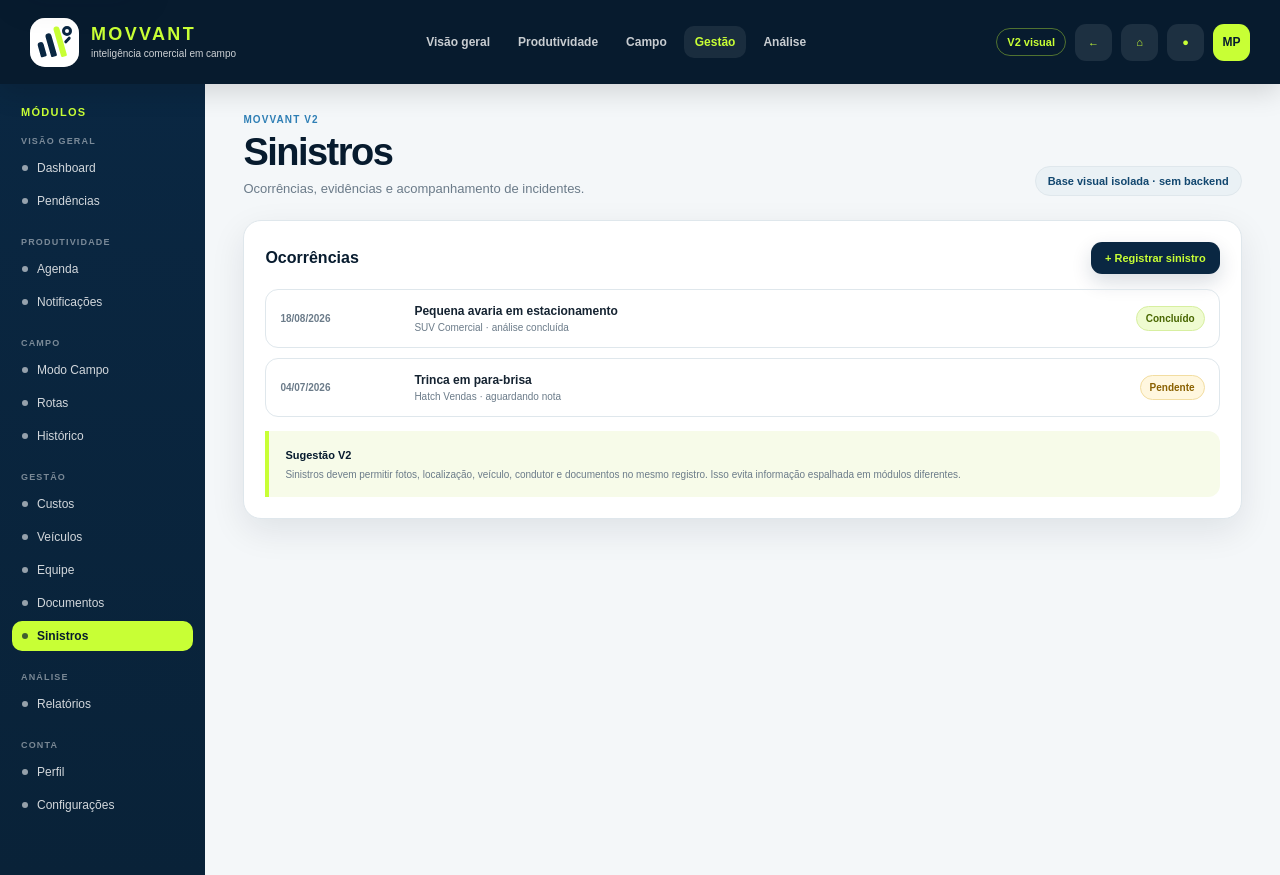
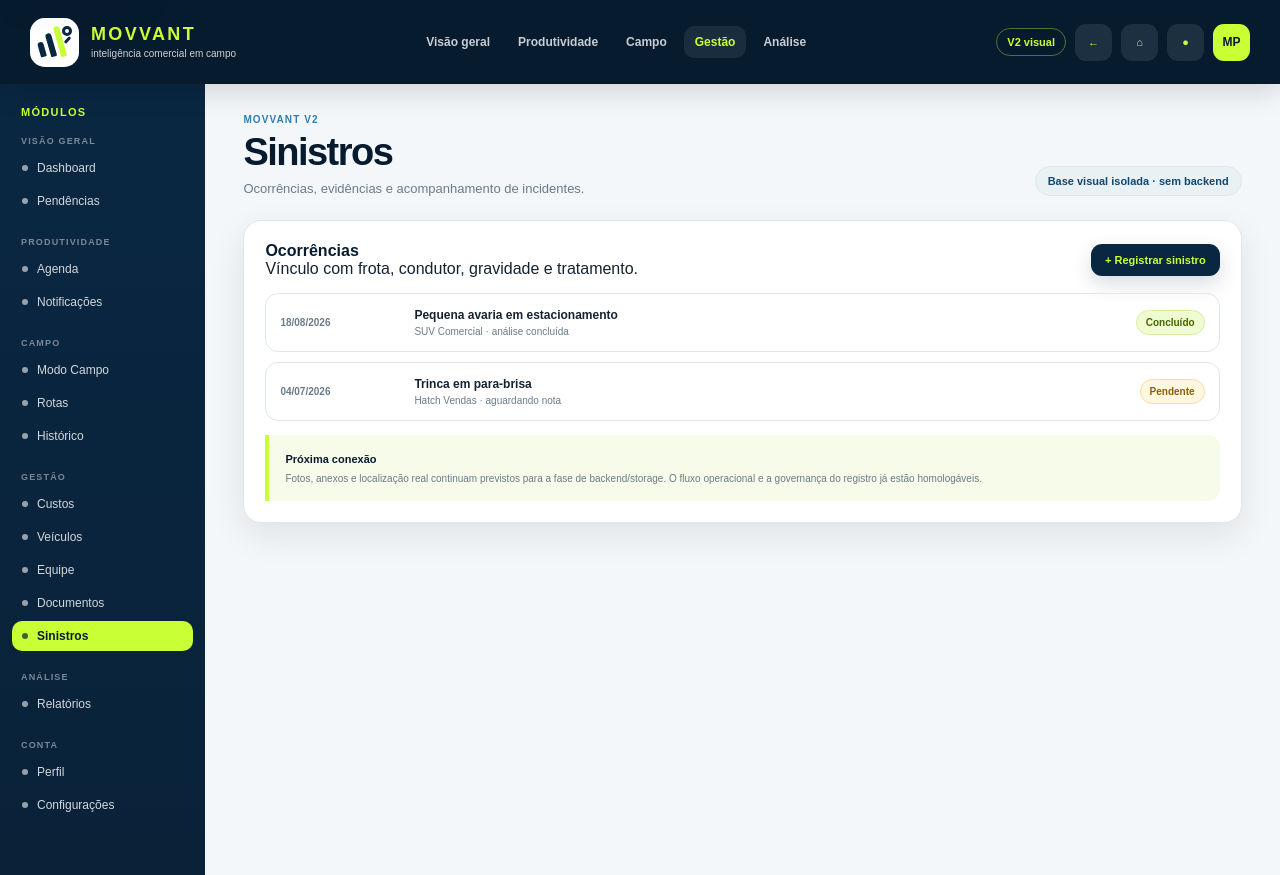
Before and after one commit to Manopanassolo/controle-facil-km, a Next.js app in the folder movvant-v2/: page /sinistros in a window 1280 px wide. Built offline with nearby package versions, Linux system fonts and the light colour scheme.

Commit message:
Integrate incidents with shared fleet and drivers

```diff
--- a/movvant-v2/src/components/IncidentsSessionModule.tsx
+++ b/movvant-v2/src/components/IncidentsSessionModule.tsx
@@ -1,47 +1,44 @@
 'use client';
 
-import { useState } from 'react';
 import { PrototypeFormDialog, PrototypeFormValues } from './PrototypeFormDialog';
+import { useSessionActivity } from './SessionActivityProvider';
+import { useDriverSession } from './DriverSessionProvider';
+import { IncidentSeverity, useIncidentSession } from './IncidentSessionProvider';
 
-type Incident = { date: string; title: string; detail: string; status: string; session?: boolean };
+const initialItems=[
+ {date:'18/08/2026',title:'Pequena avaria em estacionamento',detail:'SUV Comercial · análise concluída',status:'Concluído'},
+ {date:'04/07/2026',title:'Trinca em para-brisa',detail:'Hatch Vendas · aguardando nota',status:'Pendente'}
+];
+function text(values:PrototypeFormValues,key:string){const current=values[key];return Array.isArray(current)?current.join(' · '):current||'';}
+function formatDate(date:string){if(!date)return 'Sem prazo';const[y,m,d]=date.split('-');return`${d}/${m}/${y}`;}
 
-const initialItems: Incident[] = [
-  { date: '18/08/2026', title: 'Pequena avaria em estacionamento', detail: 'SUV Comercial · análise concluída', status: 'Concluído' },
-  { date: '04/07/2026', title: 'Trinca em para-brisa', detail: 'Hatch Vendas · aguardando nota', status: 'Pendente' }
-];
-
-function text(values: PrototypeFormValues, key: string) {
-  const current = values[key];
-  return Array.isArray(current) ? current.join(' · ') : current || '';
+export function IncidentsSessionModule(){
+ const{vehicleOptions}=useSessionActivity();
+ const{driverOptions}=useDriverSession();
+ const{incidents,addIncident,startIncidentReview,resolveIncident,clearIncidents}=useIncidentSession();
+ function create(values:PrototypeFormValues){
+  const requiresAction=text(values,'acao')==='Sim';
+  addIncident({vehicle:text(values,'veiculo'),driver:text(values,'condutor'),date:text(values,'data'),location:text(values,'local'),description:text(values,'descricao'),notes:text(values,'observacao'),severity:text(values,'gravidade') as IncidentSeverity,requiresAction,actionOwner:requiresAction?text(values,'responsavel'):'',actionDue:requiresAction?text(values,'prazo'):''});
  }
-
-export function IncidentsSessionModule() {
-  const [sessionItems, setSessionItems] = useState<Incident[]>([]);
-  const items = [...sessionItems, ...initialItems];
-
-  function addIncident(values: PrototypeFormValues) {
-    const rawDate = text(values, 'data');
-    const date = rawDate ? rawDate.split('-').reverse().join('/') : 'Hoje';
-    setSessionItems((current) => [{
-      date,
-      title: text(values, 'descricao'),
-      detail: [text(values, 'veiculo'), text(values, 'condutor'), text(values, 'local')].filter(Boolean).join(' · '),
-      status: 'Pendente',
-      session: true
-    }, ...current]);
-  }
-
+ function resolve(id:string,values:PrototypeFormValues){resolveIncident(id,text(values,'resolucao'));}
  return <section className="panel">
-    <div className="panel-title-row"><h2>Ocorrências</h2><PrototypeFormDialog trigger="+ Registrar sinistro" title="Registrar sinistro" description="Valide os dados essenciais da ocorrência antes de conectarmos fotos, arquivos e persistência." onValidate={addIncident} fields={[
-      {name:'veiculo',label:'Veículo',type:'select',required:true,options:['SUV Comercial','Hatch Vendas','Utilitário']},
-      {name:'condutor',label:'Condutor',required:true,placeholder:'Nome do condutor'},
+  <div className="panel-title-row"><div><h2>Ocorrências</h2><span>Vínculo com frota, condutor, gravidade e tratamento.</span></div><div className="row-actions">{incidents.length?<button className="secondary-button" type="button" onClick={clearIncidents}>Limpar sinistros da sessão</button>:null}<PrototypeFormDialog trigger="+ Registrar sinistro" title="Registrar sinistro" description="Use apenas veículos e condutores elegíveis da sessão. Ações necessárias geram Pendência automaticamente." onValidate={create} fields={[
+   {name:'veiculo',label:'Veículo',type:'select',required:true,options:vehicleOptions},
+   {name:'condutor',label:'Condutor',type:'select',required:true,options:driverOptions},
    {name:'data',label:'Data',type:'date',required:true},
    {name:'local',label:'Local',required:true,placeholder:'Cidade, endereço ou referência'},
+   {name:'gravidade',label:'Gravidade',type:'select',required:true,options:['Baixa','Média','Alta','Crítica']},
    {name:'descricao',label:'Descrição da ocorrência',type:'textarea',required:true,placeholder:'Descreva o que aconteceu'},
+   {name:'acao',label:'Exige ação posterior?',type:'select',required:true,options:['Sim','Não']},
+   {name:'responsavel',label:'Responsável pela ação',placeholder:'Ex.: Frota / Rafael Silva'},
+   {name:'prazo',label:'Prazo da ação',type:'date'},
    {name:'observacao',label:'Observações adicionais',type:'textarea',placeholder:'Providências, terceiros ou documentos envolvidos'}
-    ]} /></div>
-    {sessionItems.length ? <div className="session-banner"><strong>{sessionItems.length} ocorrência(s) local(is)</strong><span>Somente nesta sessão · fotos e anexos ainda não são enviados.</span></div> : null}
-    <div className="incident-list">{items.map((item, index) => <div className={`incident-card ${item.session ? 'session-row' : ''}`} key={`${item.date}-${item.title}-${index}`}><span className="incident-date">{item.date}</span><div className="incident-copy"><strong>{item.title}</strong><span>{item.detail}</span>{item.session ? <em className="session-chip">Somente nesta sessão</em> : null}</div><span className={`tag ${item.status === 'Concluído' ? 'success' : 'warning'}`}>{item.status}</span></div>)}</div>
-    <div className="empty-recommendation"><strong>Sugestão V2</strong><p>Sinistros devem permitir fotos, localização, veículo, condutor e documentos no mesmo registro. Isso evita informação espalhada em módulos diferentes.</p></div>
+  ]}/></div></div>
+  {incidents.length?<div className="session-banner"><strong>{incidents.length} ocorrência(s) compartilhada(s)</strong><span>Pendências e Histórico usam os mesmos registros desta sessão.</span></div>:null}
+  <div className="incident-list">
+   {incidents.map((item)=><div className="incident-card session-row" key={item.id}><span className="incident-date">{formatDate(item.date)}</span><div className="incident-copy"><strong>{item.description}</strong><span>{item.vehicle} · {item.driver} · {item.location}</span><span>Gravidade {item.severity}{item.requiresAction?` · ação até ${formatDate(item.actionDue)}`:' · sem ação posterior'}</span>{item.resolution?<span>Resolução: {item.resolution}</span>:null}<em className="session-chip">Somente nesta sessão</em></div><div className="row-actions"><span className={`tag ${item.status==='Concluído'?'success':'warning'}`}>{item.status}</span>{item.status==='Pendente'?<button type="button" className="secondary-button" onClick={()=>startIncidentReview(item.id)}>Iniciar análise</button>:null}{item.status!=='Concluído'?<PrototypeFormDialog trigger="Concluir" className="secondary-button" title="Concluir sinistro" description="Registre a resolução. A pendência associada será encerrada automaticamente." onValidate={(values)=>resolve(item.id,values)} fields={[{name:'resolucao',label:'Resolução',type:'textarea',required:true,placeholder:'Providência adotada e resultado final'}]}/>:null}</div></div>)}
+   {initialItems.map((item)=><div className="incident-card" key={`${item.date}-${item.title}`}><span className="incident-date">{item.date}</span><div className="incident-copy"><strong>{item.title}</strong><span>{item.detail}</span></div><span className={`tag ${item.status==='Concluído'?'success':'warning'}`}>{item.status}</span></div>)}
+  </div>
+  <div className="empty-recommendation"><strong>Próxima conexão</strong><p>Fotos, anexos e localização real continuam previstos para a fase de backend/storage. O fluxo operacional e a governança do registro já estão homologáveis.</p></div>
  </section>;
 }
```
Lines whose indentation alone changed are shown as unchanged.
